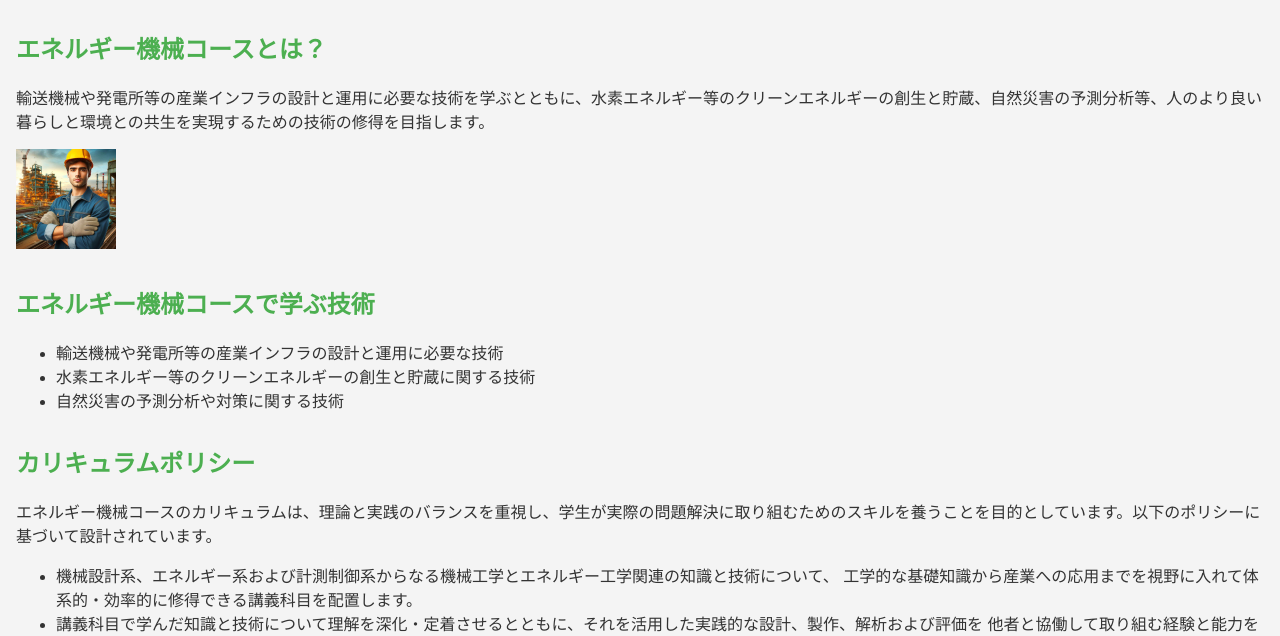
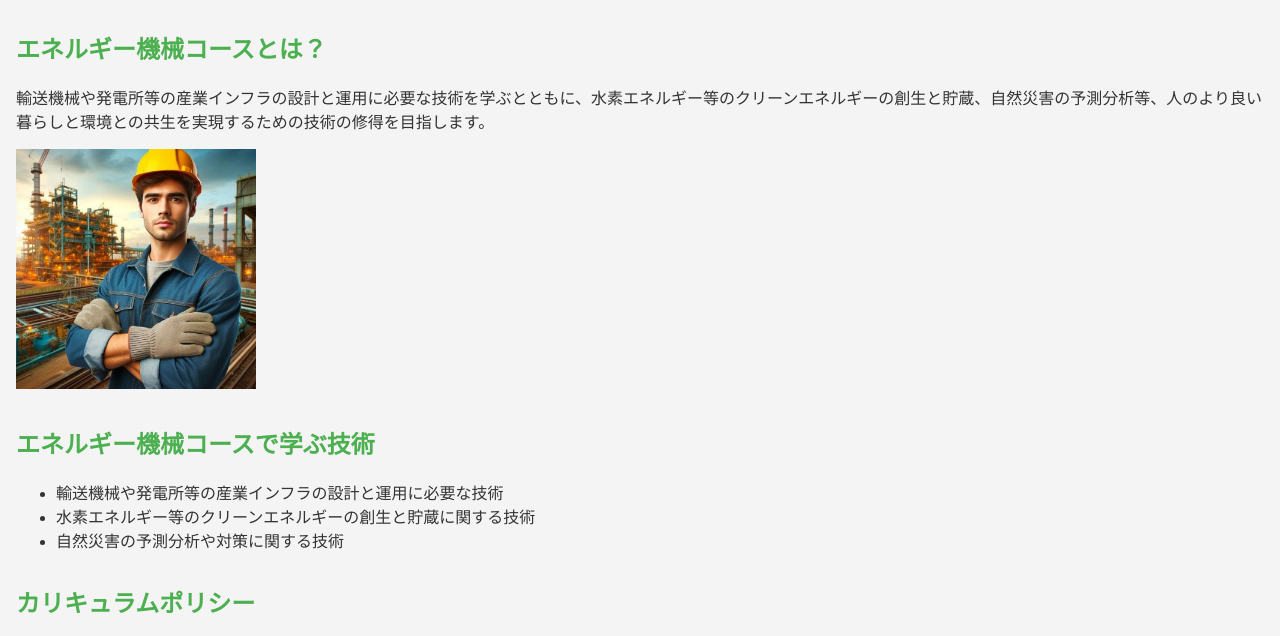
Before and after one commit to saikyooHide/yorosiku, a plain HTML site: page index.html in a window 1280 px wide. Shown: the part 138-774 px from the top of the page. Drawn offline with Linux system fonts and the light colour scheme.

Commit message:
Update main.css

```diff
--- a/main.css
+++ b/main.css
@@ -64,8 +64,8 @@ section h2 {
 }
 
 .sigoto .sigoto-img {
-    width: 50%; /* 画像の幅をコンテナに合わせる */
-    max-width: 100px; /* 画像の最大幅を設定 */
+    width: 100%; /* 画像の幅をコンテナに合わせる */
+    max-width: 240px; /* 画像の最大幅を設定 */
     height: auto; /* 高さは自動調整 */
 }
 table {
```
